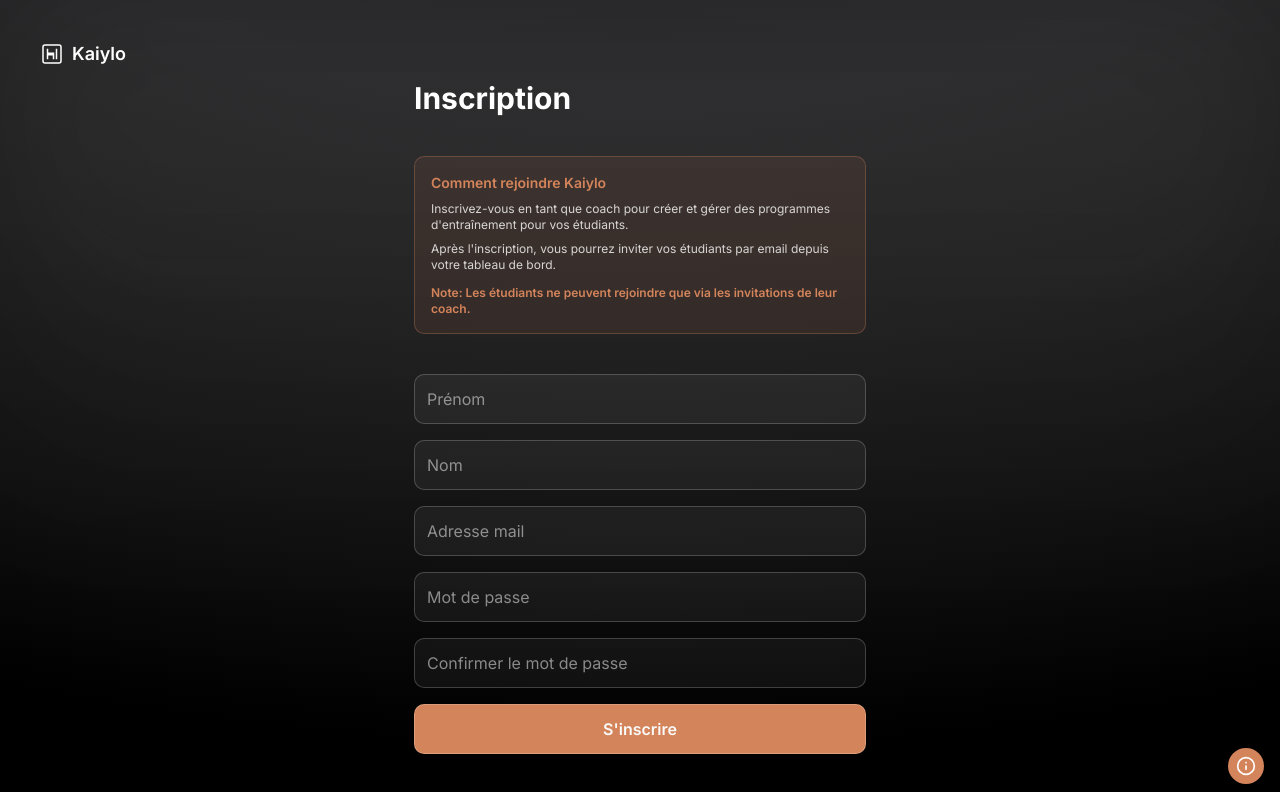
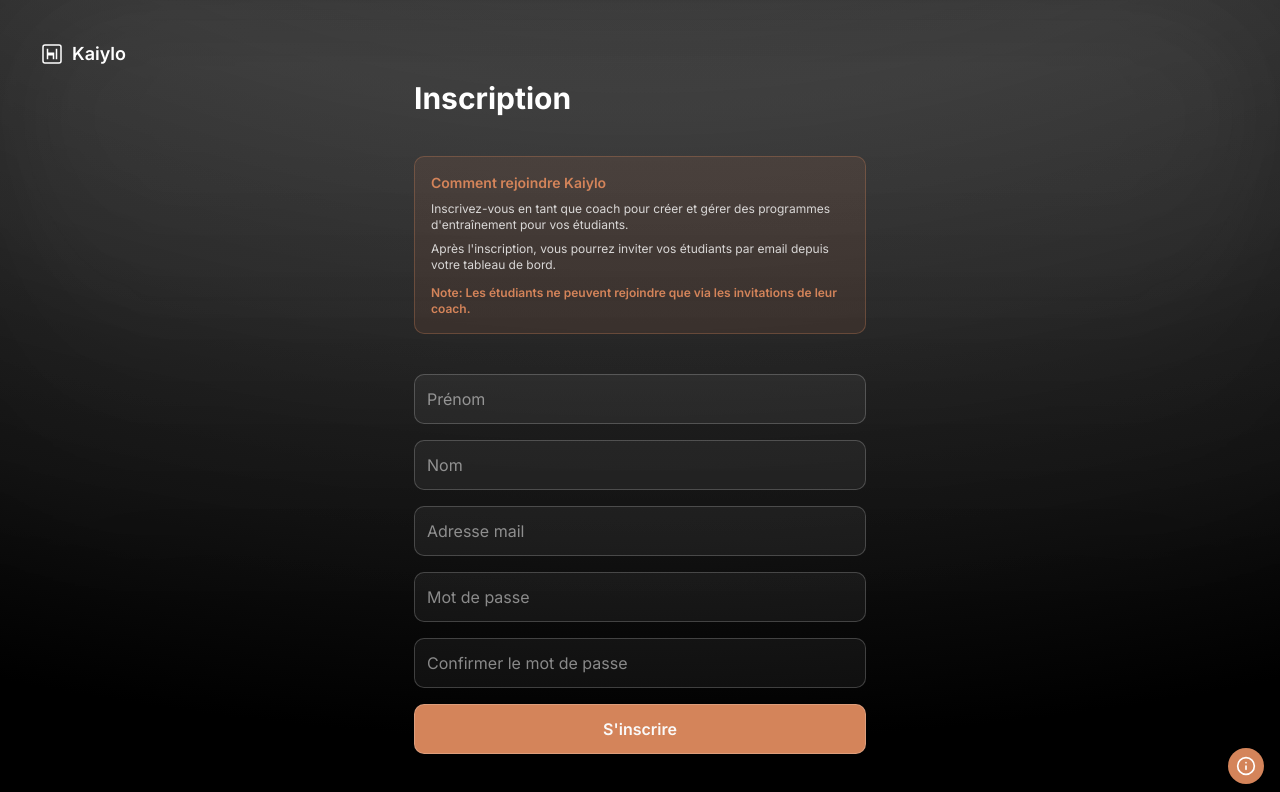
Before and after one commit to Kaiylo5656/kaiylo_frontEnd, a React (Vite) app: page /register in a window 1280 px wide. Shown: the top 792 px of the page. Built offline with nearby package versions, Linux system fonts and the light colour scheme; no server answers.

Commit message:
fix naming student name

```diff
--- a/src/App.css
+++ b/src/App.css
@@ -125,7 +125,7 @@
 }
 
 .workout-modal-body::-webkit-scrollbar-thumb {
-  background: #e87c3e;
+  background: #d4845a;
   border-radius: 4px;
 }
 
@@ -164,7 +164,7 @@
 }
 
 .exercise-sets-container::-webkit-scrollbar-thumb {
-  background: #e87c3e;
+  background: #d4845a;
   border-radius: 3px;
 }
 
@@ -183,7 +183,7 @@
 }
 
 .workout-modal-content::-webkit-scrollbar-thumb {
-  background: #e87c3e;
+  background: #d4845a;
   border-radius: 3px;
 }
 
@@ -668,7 +668,7 @@ input[type="number"] {
 }
 
 .video-container-scrollbar::-webkit-scrollbar-thumb {
-  background: #e87c3e;
+  background: #d4845a;
   border-radius: 4px;
 }
 
@@ -687,7 +687,7 @@ input[type="number"] {
 }
 
 .custom-scrollbar::-webkit-scrollbar-thumb {
-  background: #e87c3e;
+  background: #d4845a;
   border-radius: 4px;
 }
 
--- a/src/components/OneRmHistoryModal.jsx
+++ b/src/components/OneRmHistoryModal.jsx
@@ -57,7 +57,7 @@ const OneRmHistoryModal = ({ isOpen, onClose, lift, studentName = '', position }
       <div className="rounded-[28px] border border-[#2c2c2c] bg-gradient-to-br from-[#181818]/95 via-[#121212]/95 to-[#0d0d0d]/95 shadow-[0_18px_48px_rgba(0,0,0,0.45)] backdrop-blur-md overflow-hidden">
         <div className="px-6 pt-6 pb-4 border-b border-[#242424] flex items-start justify-between gap-3">
           <div className="flex items-start gap-3">
-            <span className="inline-flex h-10 w-10 items-center justify-center rounded-full bg-[#1f1f1f] text-[#e87c3e] border border-[#2d2d2d]">
+            <span className="inline-flex h-10 w-10 items-center justify-center rounded-full bg-[#1f1f1f] text-[#d4845a] border border-[#2d2d2d]">
               <CalendarDays className="h-5 w-5" />
             </span>
             <div>
@@ -104,7 +104,7 @@ const OneRmHistoryModal = ({ isOpen, onClose, lift, studentName = '', position }
           <button
             type="button"
             onClick={onClose}
-            className="inline-flex items-center justify-center rounded-xl bg-[#e87c3e] px-4 py-2 text-sm font-semibold text-black transition-colors hover:bg-[#d66d35]"
+            className="inline-flex items-center justify-center rounded-xl bg-[#d4845a] px-4 py-2 text-sm font-semibold text-black transition-colors hover:bg-[#bf7348]"
           >
             Fermer
           </button>
--- a/src/index.css
+++ b/src/index.css
@@ -10,33 +10,45 @@
 
 @layer base {
   :root {
-    --background: 240 10% 3.9%;
+    /* Kaiylo surface palette */
+    --surface-900: rgba(5, 5, 5, 1);
+    --surface-800: rgba(15, 15, 15, 0.96);
+    --surface-700: rgba(26, 26, 26, 0.92);
+    --surface-600: rgba(38, 38, 38, 0.9);
+
+    /* Primary brand color (coach orange) */
+    --kaiylo-primary-hex: #d4845a;
+    --kaiylo-primary-hover: #bf7348;
+    --kaiylo-primary-muted: rgba(212, 132, 90, 0.12);
+    --kaiylo-primary-border: rgba(212, 132, 90, 0.35);
+
+    --background: 240 6% 4%;
     --foreground: 0 0% 98%;
 
-    --card: 240 10% 3.9%;
+    --card: 240 6% 6%;
     --card-foreground: 0 0% 98%;
 
-    --popover: 240 10% 3.9%;
+    --popover: 240 6% 6%;
     --popover-foreground: 0 0% 98%;
 
-    --primary: 25 85% 65%; /* Muted Orange */
+    --primary: 21 59% 59%;
     --primary-foreground: 0 0% 98%;
 
-    --secondary: 240 3.7% 15.9%;
+    --secondary: 240 4% 20%;
     --secondary-foreground: 0 0% 98%;
 
-    --muted: 240 3.7% 15.9%;
-    --muted-foreground: 240 5% 64.9%;
+    --muted: 240 4% 20%;
+    --muted-foreground: 240 5% 70%;
 
-    --accent: 240 3.7% 15.9%;
+    --accent: 240 4% 20%;
     --accent-foreground: 0 0% 98%;
 
-    --destructive: 0 62.8% 30.6%;
+    --destructive: 0 63% 36%;
     --destructive-foreground: 0 0% 98%;
 
-    --border: 240 3.7% 15.9%;
-    --input: 240 3.7% 15.9%;
-    --ring: 25 85% 65%;
+    --border: 240 5% 24%;
+    --input: 240 5% 24%;
+    --ring: 21 59% 59%;
 
     --radius: 0.5rem;
   }
@@ -49,8 +61,25 @@
   }
   body {
     /* stylelint-disable-next-line at-rule-no-unknown */
-    @apply bg-background text-foreground;
+    @apply text-foreground;
     font-family: 'Inter', sans-serif;
+    background-color: rgba(5, 5, 5, 1);
+    background-image:
+      radial-gradient(ellipse 150% 100% at 50% -30%, rgba(255, 255, 255, 0.25) 0%, rgba(255, 255, 255, 0.1) 20%, rgba(100, 100, 100, 0.25) 40%, rgba(40, 40, 40, 0.5) 60%, rgba(12, 12, 12, 0.85) 80%, rgba(0, 0, 0, 1) 100%);
+    min-height: 100vh;
+    position: relative;
+    overflow-x: hidden;
+  }
+
+  body::before {
+    content: "";
+    position: fixed;
+    inset: 0;
+    background: linear-gradient(to bottom, rgba(255, 255, 255, 0.08) 0%, transparent 50%, rgba(0, 0, 0, 0.55) 100%);
+    filter: blur(90px);
+    opacity: 0.6;
+    pointer-events: none;
+    z-index: -1;
   }
 }
 
@@ -90,4 +119,61 @@
   .safe-area-bottom {
     padding-bottom: env(safe-area-inset-bottom, 0);
   }
+
+  /* Legacy orange overrides to align with new brand palette */
+  .bg-\[\#e87c3e\] {
+    background-color: var(--kaiylo-primary-hex) !important;
+  }
+
+  .bg-\[\#e87c3e\]\/10 {
+    background-color: rgba(212, 132, 90, 0.1) !important;
+  }
+
+  .bg-\[\#e87c3e\]\/20 {
+    background-color: rgba(212, 132, 90, 0.2) !important;
+  }
+
+  .hover\:bg-\[\#e87c3e\]:hover,
+  .hover\:bg-\[\#d66d35\]:hover {
+    background-color: var(--kaiylo-primary-hover) !important;
+  }
+
+  .bg-\[\#d66d35\] {
+    background-color: var(--kaiylo-primary-hover) !important;
+  }
+
+  .text-\[\#e87c3e\] {
+    color: var(--kaiylo-primary-hex) !important;
+  }
+
+  .text-\[\#e87c3e\]\/80 {
+    color: rgba(212, 132, 90, 0.8) !important;
+  }
+
+  .hover\:text-\[\#e87c3e\]:hover,
+  .hover\:text-\[\#e87c3e\]\/80:hover {
+    color: var(--kaiylo-primary-hex) !important;
+  }
+
+  .border-\[\#e87c3e\],
+  .border-\[\#e87c3e\]\/70,
+  .border-\[\#e87c3e\]\/60 {
+    border-color: var(--kaiylo-primary-hex) !important;
+  }
+
+  .hover\:border-\[\#e87c3e\]\/30:hover {
+    border-color: rgba(212, 132, 90, 0.3) !important;
+  }
+
+  .focus\:ring-\[\#e87c3e\]:focus,
+  .focus-visible\:ring-\[\#e87c3e\]:focus-visible,
+  .focus\:ring-\[\#e87c3e\]\/70:focus,
+  .focus-visible\:ring-\[\#e87c3e\]\/70:focus-visible,
+  .focus\:ring-\[\#e87c3e\]\/60:focus {
+    --tw-ring-color: rgba(212, 132, 90, 0.7) !important;
+  }
+
+  .shadow-\[0_0_0_4px_rgba\(232,124,62,0\.08\)\] {
+    box-shadow: 0 0 0 4px rgba(212, 132, 90, 0.08) !important;
+  }
 }
--- a/src/pages/LoginPage.jsx
+++ b/src/pages/LoginPage.jsx
@@ -1,4 +1,4 @@
-import React, { useEffect } from 'react';
+import React, { useEffect, useState } from 'react';
 import { useForm } from 'react-hook-form';
 import { useAuth } from '../contexts/AuthContext';
 import { useNavigate, Link } from 'react-router-dom';
@@ -9,6 +9,8 @@ const LoginPage = () => {
   const { register, handleSubmit, formState: { errors } } = useForm();
   const { login, error: authError, loading, user } = useAuth();
   const navigate = useNavigate();
+  // Local UI state to control password visibility toggle
+  const [showPassword, setShowPassword] = useState(false);
 
   const getTargetPath = (role) => {
     switch (role) {
@@ -88,17 +90,23 @@ const LoginPage = () => {
                 )}
               </div>
 
-              <div>
+              <div className="relative">
                 <input
                   {...register('password', { required: 'Mot de passe requis' })}
-                  type="password"
+                  type={showPassword ? 'text' : 'password'}
                   placeholder="Mot de passe"
-                  className="w-full p-3 bg-input text-foreground rounded-md border border-border focus:ring-2 focus:ring-ring focus:outline-none"
+                  className="w-full p-3 pr-12 bg-input text-foreground rounded-md border border-border focus:ring-2 focus:ring-ring focus:outline-none"
                   aria-invalid={errors.password ? 'true' : 'false'}
                 />
-                {errors.password && (
-                  <p className="text-destructive text-xs mt-1">{errors.password.message}</p>
-                )}
+                {/* Toggle button to reveal or hide the password */}
+                <button
+                  type="button"
+                  onClick={() => setShowPassword((prev) => !prev)}
+                  className="absolute inset-y-0 right-0 px-3 text-sm text-muted-foreground hover:text-primary transition-colors"
+                  aria-label={showPassword ? 'Masquer le mot de passe' : 'Afficher le mot de passe'}
+                >
+                  {showPassword ? 'Masquer' : 'Afficher'}
+                </button>
               </div>
 
               <div className="text-right">
```
Also changed, not shown: src/components/CreateWorkoutSessionModal.jsx (+6 -6 lines), src/components/OneRmModal.jsx (+9 -9 lines), src/components/StudentDetailView.jsx (+34 -30 lines).
